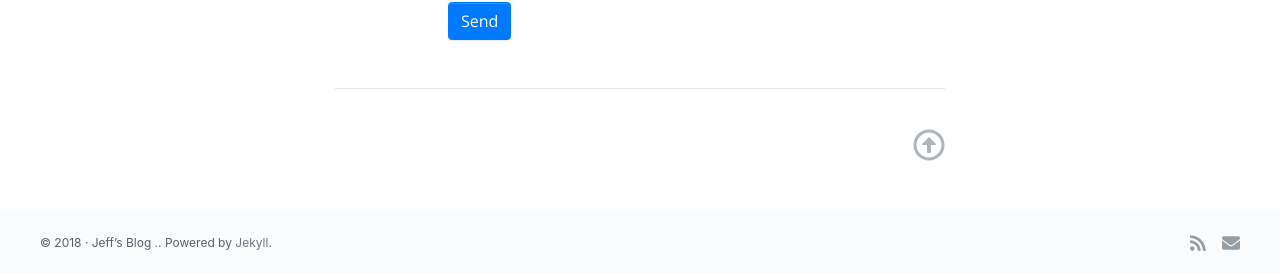
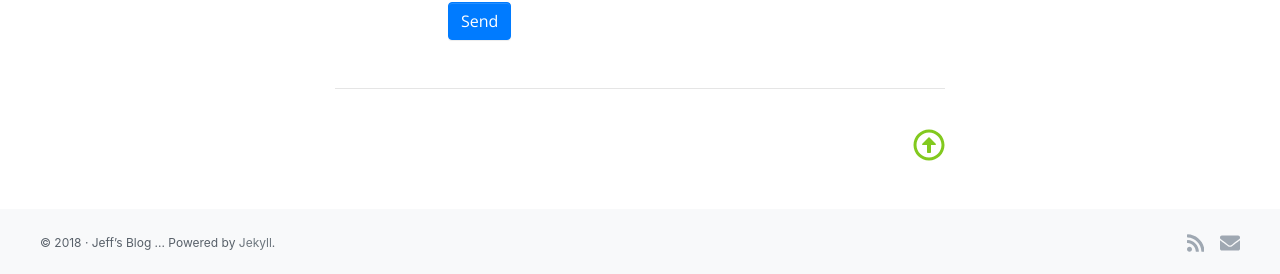
Before and after one commit to jefx07/jefx07.github.io, a Jekyll site: the page built from test_1.md, in a window 1280 px wide. Shown: the part 3375-3649 px from the top of the page. Built offline with Jekyll 4.4.1, drawn with Linux system fonts in a browser that asks for light colours.

Commit message:
more tweaks

```diff
--- a/_includes/footer.html
+++ b/_includes/footer.html
@@ -2,7 +2,7 @@
       <ul class="footer-nav d-flex align-items-center mb-3 mb-md-0">
         <li class="mr-3">
           <a href="{{ '/feed.xml' | relative_url }}" title="Subscribe to my RSS feed for updates" aria-label="RSS feed">
-            <svg xmlns="http://www.w3.org/2000/svg" viewBox="0 0 448 512" class="d-block" height="18">
+            <svg xmlns="http://www.w3.org/2000/svg" viewBox="0 0 448 512" class="d-block" height="20">
               <g fill="currentColor">
                 <path d="M128.081 415.959c0 35.369-28.672 64.041-64.041 64.041S0 451.328 0 415.959s28.672-64.041 64.041-64.041 64.04 28.673 64.04 64.041zm175.66 47.25c-8.354-154.6-132.185-278.587-286.95-286.95C7.656 175.765 0 183.105 0 192.253v48.069c0 8.415 6.49 15.472 14.887 16.018 111.832 7.284 201.473 96.702 208.772 208.772.547 8.397 7.604 14.887 16.018 14.887h48.069c9.149.001 16.489-7.655 15.995-16.79zm144.249.288C439.596 229.677 251.465 40.445 16.503 32.01 7.473 31.686 0 38.981 0 48.016v48.068c0 8.625 6.835 15.645 15.453 15.999 191.179 7.839 344.627 161.316 352.465 352.465.353 8.618 7.373 15.453 15.999 15.453h48.068c9.034-.001 16.329-7.474 16.005-16.504z"></path>
               </g>
@@ -11,7 +11,7 @@
         </li>
         <li>
           <a href="{{ '/about/#contact' | relative_url }}" title="Contact me" aria-label="Contact">
-            <svg xmlns="http://www.w3.org/2000/svg" viewBox="0 0 512 512" class="d-block" height="18">
+            <svg xmlns="http://www.w3.org/2000/svg" viewBox="0 0 512 512" class="d-block" height="20">
               <g fill="currentColor">
                 <path d="M502.3 190.8c3.9-3.1 9.7-.2 9.7 4.7V400c0 26.5-21.5 48-48 48H48c-26.5 0-48-21.5-48-48V195.6c0-5 5.7-7.8 9.7-4.7 22.4 17.4 52.1 39.5 154.1 113.6 21.1 15.4 56.7 47.8 92.2 47.6 35.7.3 72-32.8 92.3-47.6 102-74.1 131.6-96.3 154-113.7zM256 320c23.2.4 56.6-29.2 73.4-41.4 132.7-96.3 142.8-104.7 173.4-128.7 5.8-4.5 9.2-11.5 9.2-18.9v-19c0-26.5-21.5-48-48-48H48C21.5 64 0 85.5 0 112v19c0 7.4 3.4 14.3 9.2 18.9 30.6 23.9 40.7 32.4 173.4 128.7 16.8 12.2 50.2 41.8 73.4 41.4z"></path>
               </g>
@@ -20,7 +20,7 @@
         </li>
       </ul>
       <div class="site-info d-flex">
-        <p class="mb-0">&copy; {{ site.time | date:'%Y' }} · {{ site.title | smartify }} .. Powered by <a href="http://jekyllrb.com/" target="_blank" rel="noopener">Jekyll</a>.</p>
+        <p class="mb-0">&copy; {{ site.time | date:'%Y' }} · {{ site.title | smartify }} ... Powered by <a href="http://jekyllrb.com/" target="_blank" rel="noopener">Jekyll</a>.</p>
       </div>
     </footer>
 
--- a/_includes/scrolltop.html
+++ b/_includes/scrolltop.html
@@ -2,12 +2,12 @@
   <a class="toplink scroll" href="#top" title="Back to Top" aria-hidden="true">
     {% comment %}<!-- <svg class="arrow-up-svg" viewBox="0 0 24 24" version="1.1" width="24" height="24">
       <path d="M4 12l1.41 1.41L11 7.83V20h2V7.83l5.58 5.59L20 12l-8-8-8 8z"/>
-    </svg> -->
+    </svg>
     <svg xmlns="http://www.w3.org/2000/svg" viewBox="0 0 512 512" class="d-block" height="32">
       <g fill="currentColor">
         <path d="M8 256C8 119 119 8 256 8s248 111 248 248-111 248-248 248S8 393 8 256zm143.6 28.9l72.4-75.5V392c0 13.3 10.7 24 24 24h16c13.3 0 24-10.7 24-24V209.4l72.4 75.5c9.3 9.7 24.8 9.9 34.3.4l10.9-11c9.4-9.4 9.4-24.6 0-33.9L273 107.7c-9.4-9.4-24.6-9.4-33.9 0L106.3 240.4c-9.4 9.4-9.4 24.6 0 33.9l10.9 11c9.6 9.5 25.1 9.3 34.4-.4z"></path>
       </g>
-    </svg> {% endcomment %}
+    </svg> -->{% endcomment %}
     <svg xmlns="http://www.w3.org/2000/svg" viewBox="0 0 512 512" class="d-block" height="32">
       <g fill="currentColor">
         <path d="M256 504c137 0 248-111 248-248S393 8 256 8 8 119 8 256s111 248 248 248zm0-448c110.5 0 200 89.5 200 200s-89.5 200-200 200S56 366.5 56 256 145.5 56 256 56zm20 328h-40c-6.6 0-12-5.4-12-12V256h-67c-10.7 0-16-12.9-8.5-20.5l99-99c4.7-4.7 12.3-4.7 17 0l99 99c7.6 7.6 2.2 20.5-8.5 20.5h-67v116c0 6.6-5.4 12-12 12z"></path>
--- a/_sass/scss/_custom.scss
+++ b/_sass/scss/_custom.scss
@@ -20,6 +20,9 @@ $blue-500:          #2196f3;
 $green-200:         #a5d6a7;
 $green-300:         #81c784;
 $green-500:         #4caf50;
+
+$fa-green:          #82c91e;
+$fa-green-dark:     #74b41a;
 
 
 // Links
--- a/_sass/site-custom.scss
+++ b/_sass/site-custom.scss
@@ -407,7 +407,7 @@ img {
 .site-footer {
   padding: 1.5rem 1rem;
   font-size: .75rem;
-  background-color: $footer-bg-color;
+  background-color: $gray-100;
 
   @media (min-width: 768px) {
     padding-right: 2.5rem;
@@ -420,7 +420,7 @@ img {
   list-style: none;
 
   a {
-    color: $footer-svg-color;
+    color: darken($gray-500, 5%);   // $footer-svg-color;
 
     &:hover {
       color: #ff8a65; //$link-color;
@@ -542,10 +542,11 @@ body {
 // Back to Top
 
 .toplink {
-  color: $gray-500;
+  color: $fa-green;
+  -webkit-tap-highlight-color: rgba($black, .1);  //rgba(51, 181, 229, .4);
 
   &:hover {
-    color: #82c91e; //$green-500; // fa-green #82c91e
+    color: $fa-green-dark;
   }
 
   @media print {
```
